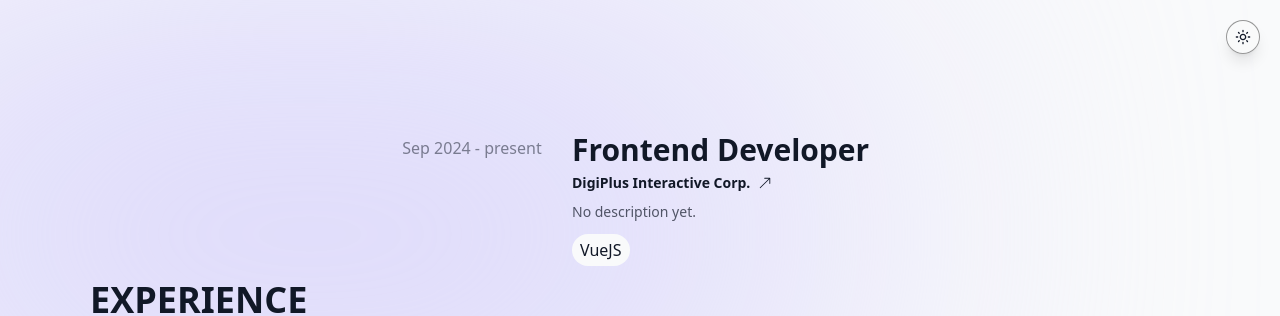
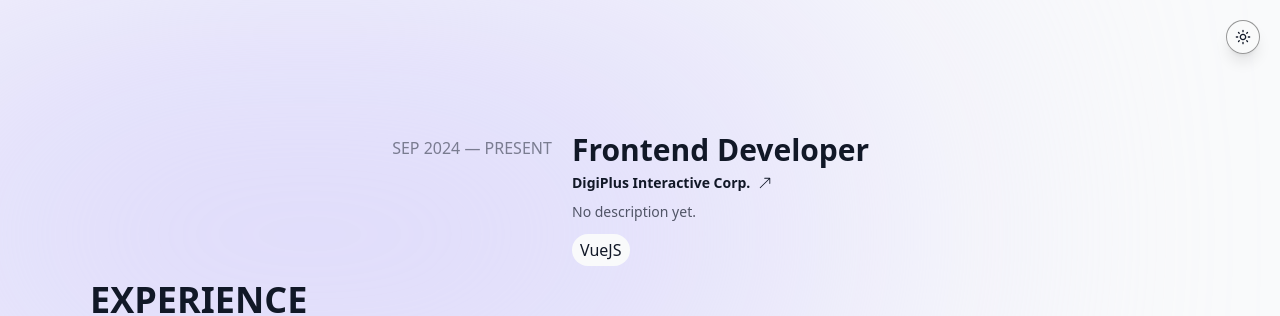
Before and after one commit to clntnorbana/portfolio.v2, a React (Vite) app: page /experience in a window 1280 px wide. Shown: the top 316 px of the page. Built offline with nearby package versions, Linux system fonts and the light colour scheme.

Commit message:
new experience added

```diff
--- a/src/pages/experience/data.ts
+++ b/src/pages/experience/data.ts
@@ -11,7 +11,7 @@ const data: ExperiencesType[] = [
   {
     job_title: "Frontend Developer",
     company: "DigiPlus Interactive Corp.",
-    date: "Sep 2024 - present",
+    date: "SEP 2024 — PRESENT",
     description: "No description yet.",
     tools: ["VueJS"],
     url: "https://digiplus.com.ph/",
```
